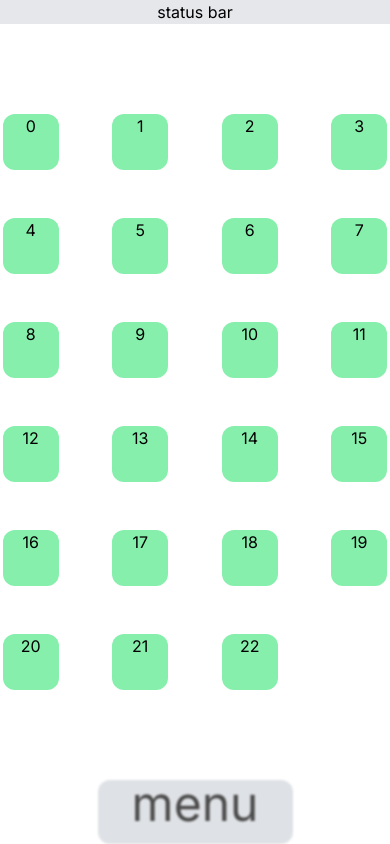
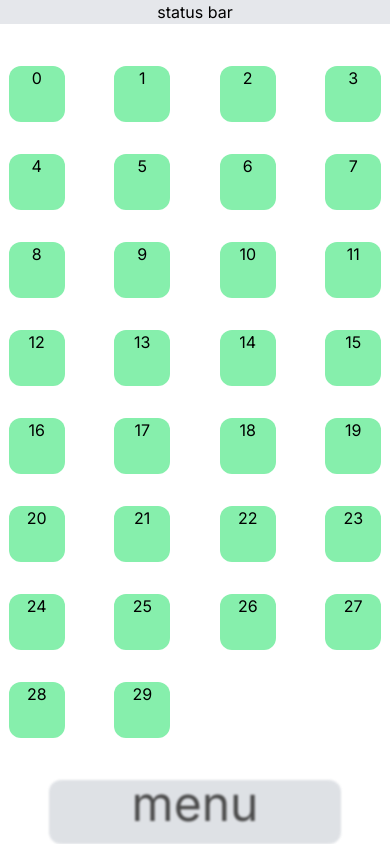
Before and after one commit to qhc99/TabletOS, a Next.js app: page / in a window 390 px wide. Built offline with nearby package versions, Linux system fonts and the light colour scheme.

Commit message:
test responsive

```diff
--- a/src/app/page.tsx
+++ b/src/app/page.tsx
@@ -21,7 +21,7 @@ function DeliciousOS() {
 
   let icons = [];
 
-  for (let i = 0; i < 23; i++) {
+  for (let i = 0; i < 30; i++) {
     icons.push(i);
   }
 
@@ -30,13 +30,13 @@ function DeliciousOS() {
       <div className="sticky top-0 bg-gray-200 w-full text-center">
         status bar
       </div>
-      <div className="grid justify-items-center grid-cols-4 gap-12 w-full">
+      <div className="grid justify-items-center grid-cols-4 md:grid-cols-6 gap-8 w-full">
         {icons.map((d) => {
           return <Icon key={d} data={d} />;
         })}
       </div>
       <div
-        className="sticky bottom-0 bg-gray-300 w-1/2 opacity-70 blur-[1px] text-center h-16 text-5xl
+        className="sticky bottom-0 bg-gray-300 w-3/4 md:w-2/3 opacity-70 blur-[1px] text-center h-16 text-5xl
         rounded-xl"
       >
         menu
```
